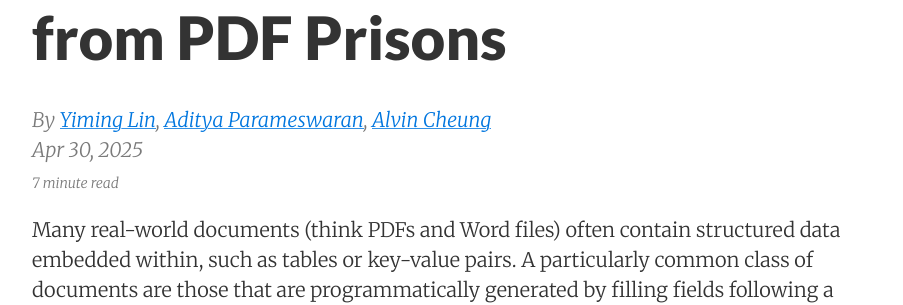
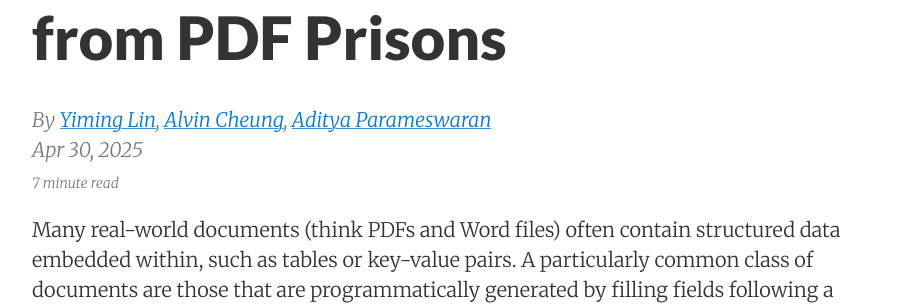
Before and after one commit to data-people-group/data-people-group.github.io, a Jekyll site: the page built from _posts/2025-04-27-twix.md, in a window 1280 px wide and 900 px high. Shown: the part 365-670 px from the top of the window, without its empty margins (188-1091 px from the left). Built offline with Jekyll 4.4.1, drawn with Linux system fonts in a browser that asks for light colours; nearby versions of some CDN libraries.

```diff
--- a/_posts/2025-04-27-twix.md
+++ b/_posts/2025-04-27-twix.md
@@ -2,7 +2,7 @@
 layout:     post
 title:      Liberating Structured Data from PDF Prisons
 date:       2025-04-30
-authors:    <a href="https://yiminglin18.com">Yiming Lin</a>, <a href="https://adityagp.net">Aditya Parameswaran</a>, <a href="https://people.eecs.berkeley.edu/~akcheung/">Alvin Cheung</a>
+authors:    <a href="https://yiminglin18.com">Yiming Lin</a>, <a href="https://people.eecs.berkeley.edu/~akcheung/">Alvin Cheung</a>, <a href="https://adityagp.net">Aditya Parameswaran</a>
 summary:  TWIX is an open-source data extraction tool that reconstructs structured data from documents at scale, accurately and at low cost, by inferring the shared underlying visual template across documents
 categories: blogs
 ---
```
